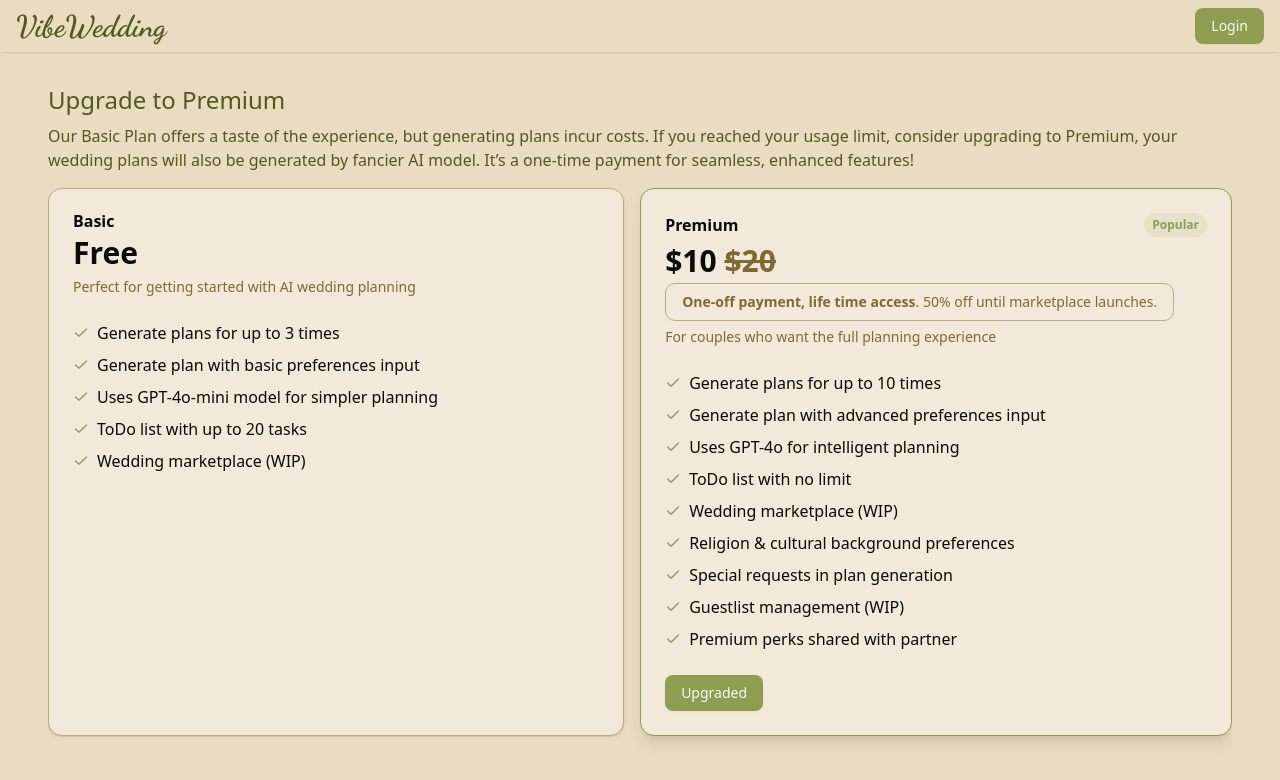
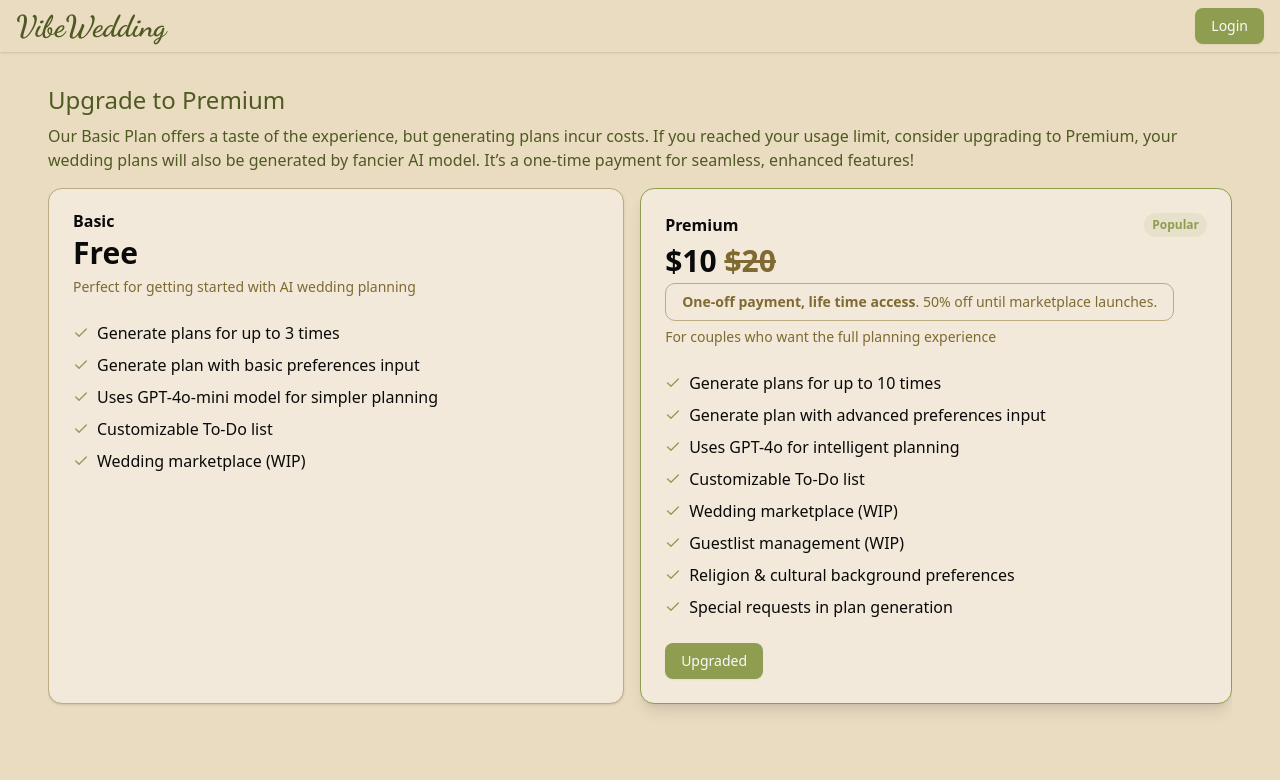
Before and after one commit to mikeling-dev/wedding-ai, a Next.js app: page /upgrade-premium in a window 1280 px wide. Shown: the top 780 px of the page. Built offline with nearby package versions, Linux system fonts and the light colour scheme.

Commit message:
modify premium perks in pricing

```diff
--- a/src/components/Pricing.tsx
+++ b/src/components/Pricing.tsx
@@ -117,7 +117,7 @@ export default function Pricing() {
     { text: "Generate plans for up to 3 times", included: true },
     { text: "Generate plan with basic preferences input", included: true },
     { text: "Uses GPT-4o-mini model for simpler planning", included: true },
-    { text: "ToDo list with up to 20 tasks", included: true },
+    { text: "Customizable To-Do list", included: true },
     { text: "Wedding marketplace (WIP)", included: true },
     // { text: "Religion & cultural background preferences", included: false },
     // { text: "Special requests in plan generation", included: false },
@@ -132,15 +132,11 @@ export default function Pricing() {
       included: true,
     },
     { text: "Uses GPT-4o for intelligent planning", included: true },
-    { text: "ToDo list with no limit", included: true },
+    { text: "Customizable To-Do list", included: true },
     { text: "Wedding marketplace (WIP)", included: true },
+    { text: "Guestlist management (WIP)", included: true },
     { text: "Religion & cultural background preferences", included: true },
     { text: "Special requests in plan generation", included: true },
-    { text: "Guestlist management (WIP)", included: true },
-    {
-      text: "Premium perks shared with partner",
-      included: true,
-    },
   ];
 
   return (
```
